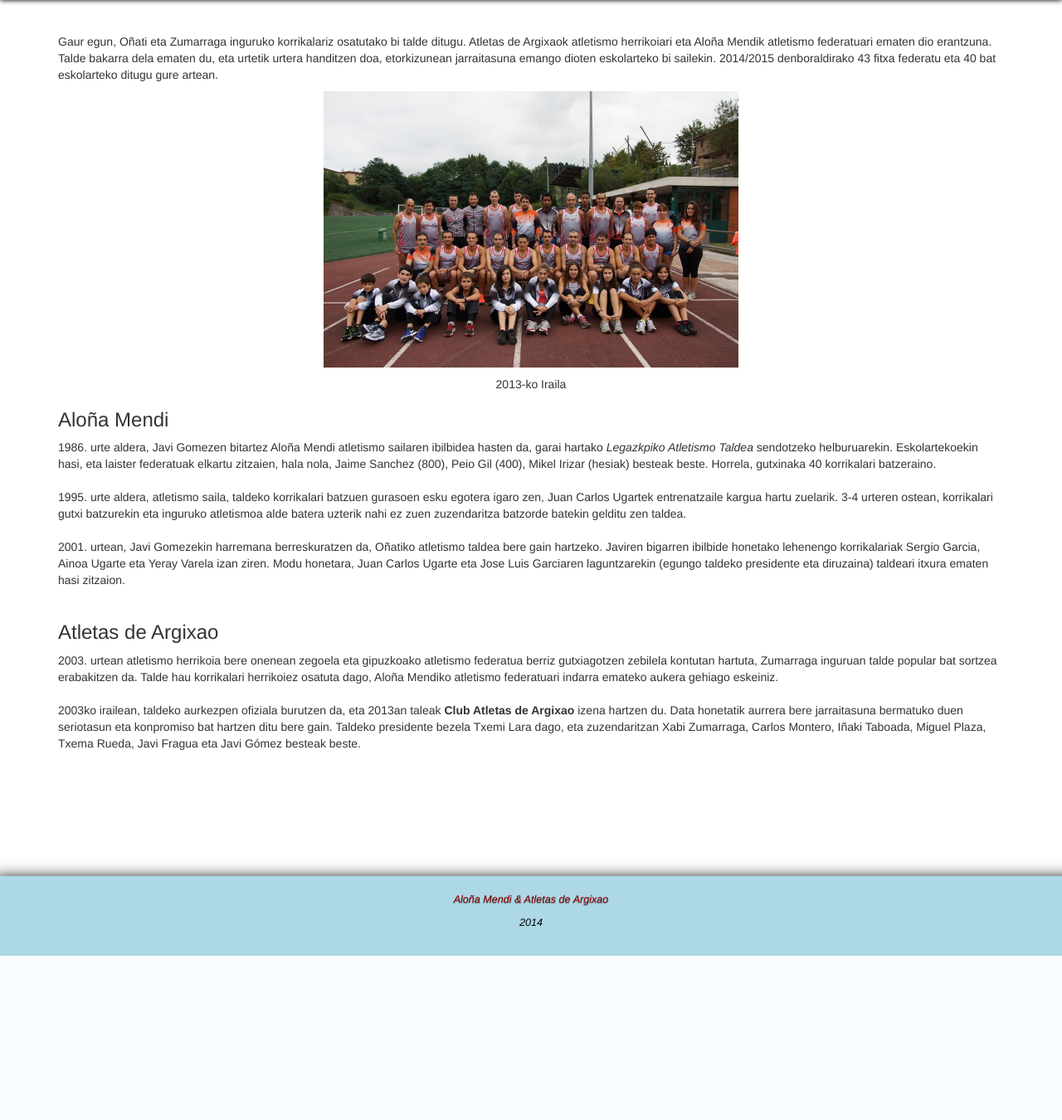
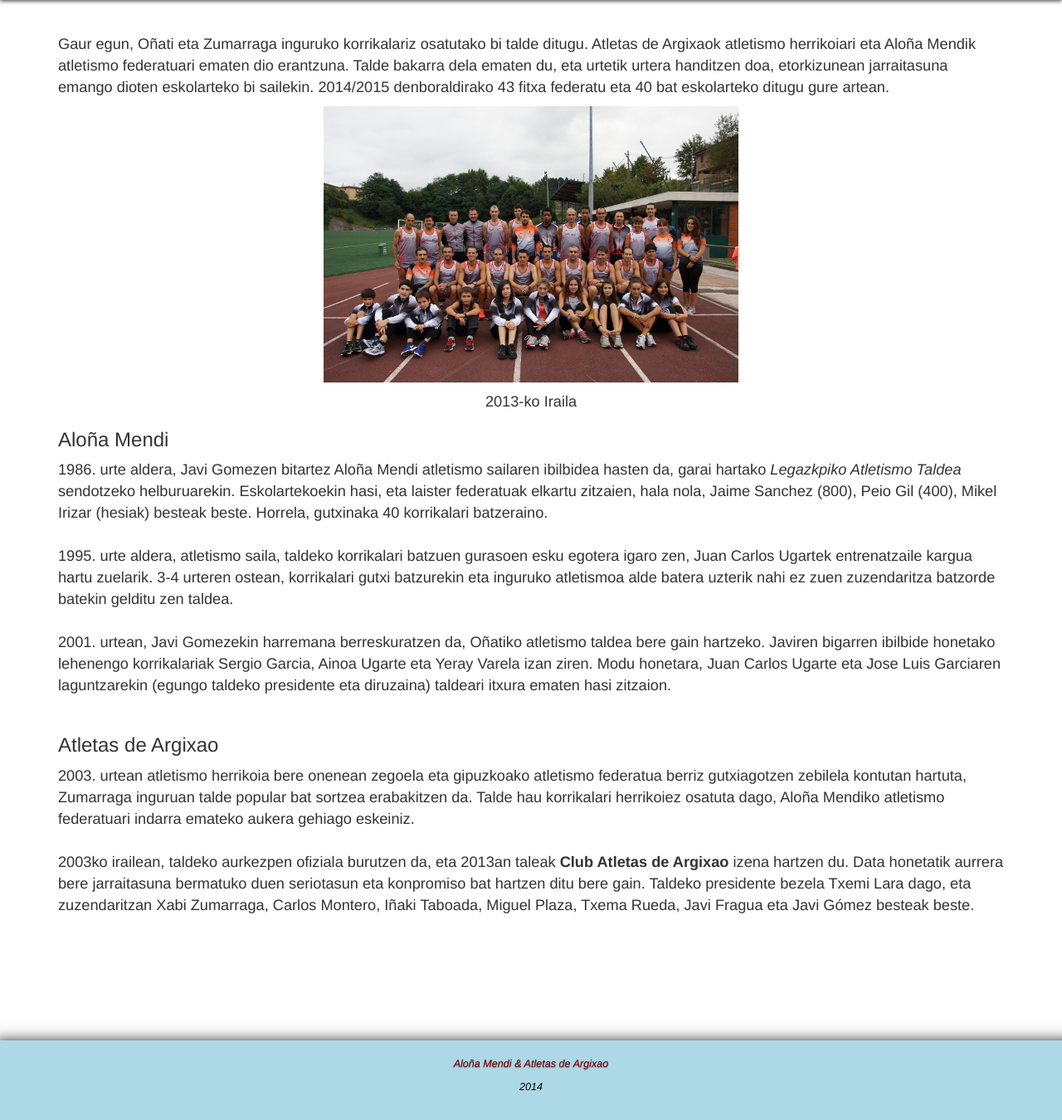
Before and after one commit to corand/athlet-stats, a Django app: template athlet_stats/athlet_stats/templates/web/about_us.html in a window 1280 px wide. Shown: the part 208-1558 px from the top of the page at 83% size. Before the commit the page ends 1360 px from the top, so only its background shows below. Run offline with Django 3.2, Linux system fonts and the light colour scheme; the template is opened without the code that fills it, so the values that code supplies are empty; some libraries are stand-ins or nearby versions; some web fonts are replaced.

Commit message:
about us font-size

```diff
--- a/athlet_stats/athlet_stats/static/css/web/style.css
+++ b/athlet_stats/athlet_stats/static/css/web/style.css
@@ -1,6 +1,9 @@
 h1 p{ margin: 0;}
 ::-moz-selection { color: white;  background: #C34A2C; }
 ::selection      { color: white;  background: #C34A2C; }
+
+.about_us{ font-size: 1.3em; }
+
 .header{
         min-height:135px;
         text-align:center; background-color:lightblue;
--- a/athlet_stats/athlet_stats/templates/web/about_us.html
+++ b/athlet_stats/athlet_stats/templates/web/about_us.html
@@ -25,7 +25,7 @@
 {% block content%}
 <div class="container">
 	<div class="row">
-		<div class="col-md-16">
+		<div class="col-md-16 about_us">
 
 {% if LANGUAGE_CODE == 'es' %}
 En la zona de Oñati y Zumarraga, en la actualidad tenemos dos clubes entrelazados, en la que Atletas de Argixao da cabida al atletismo popular y Aloña Mendi al atletismo federado. En realidad parece solo uno y sigue creciendo, con dos secciones escolares que poco a poco están asegurando la continuidad de los que seguro dejaran algún día. Esta temporada 2014/2015 contamos con 43 fichas federadas, y alrededor de 40 escolares.
```
